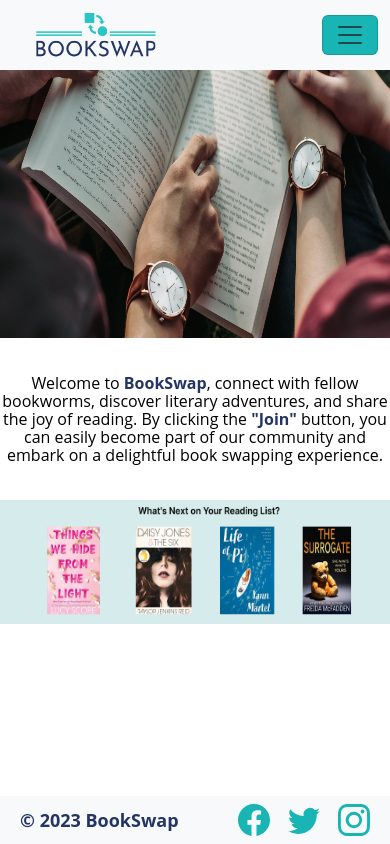
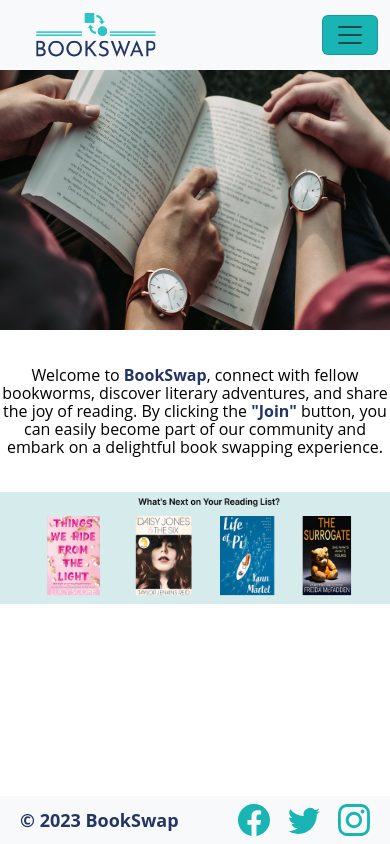
Before and after one commit to KrisztaT/bookswap-client, a React (Create React App) app: page / in a window 390 px wide. Built offline with nearby package versions, Linux system fonts and the light colour scheme; no server answers.

Commit message:
Minor modifications
Minor css style changes on home page, on lending list the delete buttons are not disabled anymore,

```diff
--- a/src/components/AddBook.js
+++ b/src/components/AddBook.js
@@ -58,7 +58,7 @@ const AddBook = ({ addBookToLenderList }) => {
 
   // Form layout for adding book listing
   return (
-    <div className="d-flex flex-column align-items-center justify-content-center mx-2">
+    <div className="d-flex flex-column align-items-center justify-content-center mx-2 mb-4">
     <Container
       className="form-container d-flex flex-column align-items-center justify-content-center mt-3 mb-5"
       id="add-book"
--- a/src/components/LenderListing.js
+++ b/src/components/LenderListing.js
@@ -25,7 +25,7 @@ const LenderListing = ({ books, handleEdit, handleListingDelete, error }) => {
   const [editBook, setEditBook] = useState(null);
 
   // custom hook to handle the delete listing process
-  const { deleteListing, error: hookError, loading } = useDeleteListing();
+  const { deleteListing, error: hookError } = useDeleteListing();
 
   // function to handle the Edit button click and set the book to be edited
   const handleClickEdit = (bookId) => {
@@ -160,7 +160,6 @@ const LenderListing = ({ books, handleEdit, handleListingDelete, error }) => {
                           onClick={() =>
                             handleClickDelete(bookData.listing._id)
                           }
-                          disabled={loading}
                           className="btn-custom-bkg-danger"
                         >
                           Delete listing
@@ -181,7 +180,6 @@ const LenderListing = ({ books, handleEdit, handleListingDelete, error }) => {
                           onClick={() =>
                             handleClickDelete(bookData.listing._id)
                           }
-                          disabled={loading}
                           className="btn-custom-bkg-danger"
                         >
                           Delete listing
--- a/src/styles/Hero.css
+++ b/src/styles/Hero.css
@@ -1,9 +1,9 @@
 .hero-img {
-     width: 1000px;
+     width: 860px;
      height: 480px;
 }
 .hero-text{
-    width: 1000px;
+    width:860px;
     color: #000;
     text-align: center;
     font-family: Open Sans;
@@ -11,6 +11,7 @@
     font-style: normal;
     font-weight: 400;
     line-height: 30px;
+    margin-top: 12px;
 }
 
 .hero-highlight-text{
@@ -23,9 +24,10 @@
 }
 
 .hero-bookshelf{
-    width: 1000px;
-    height: 260px;
+    width: 860px;
+    height: 228px;
     margin-bottom:60px;
+    margin-top: 12px;
 }
 
 @media (max-width: 1422px) {
@@ -55,8 +57,9 @@
 
   @media (max-width: 400px) {
     .hero-img{
+        margin-top: 60px;
         width: 100vw;
-        height: 40vh;
+        height: 32vh;
     }
     .hero-text{
         font-size: 16px;
@@ -73,7 +76,7 @@
     }
     .hero-bookshelf{
         width: 100vw;
-        height: 124px;
+        height: 112px;
         margin-top: 36px;
     }
   }
```
